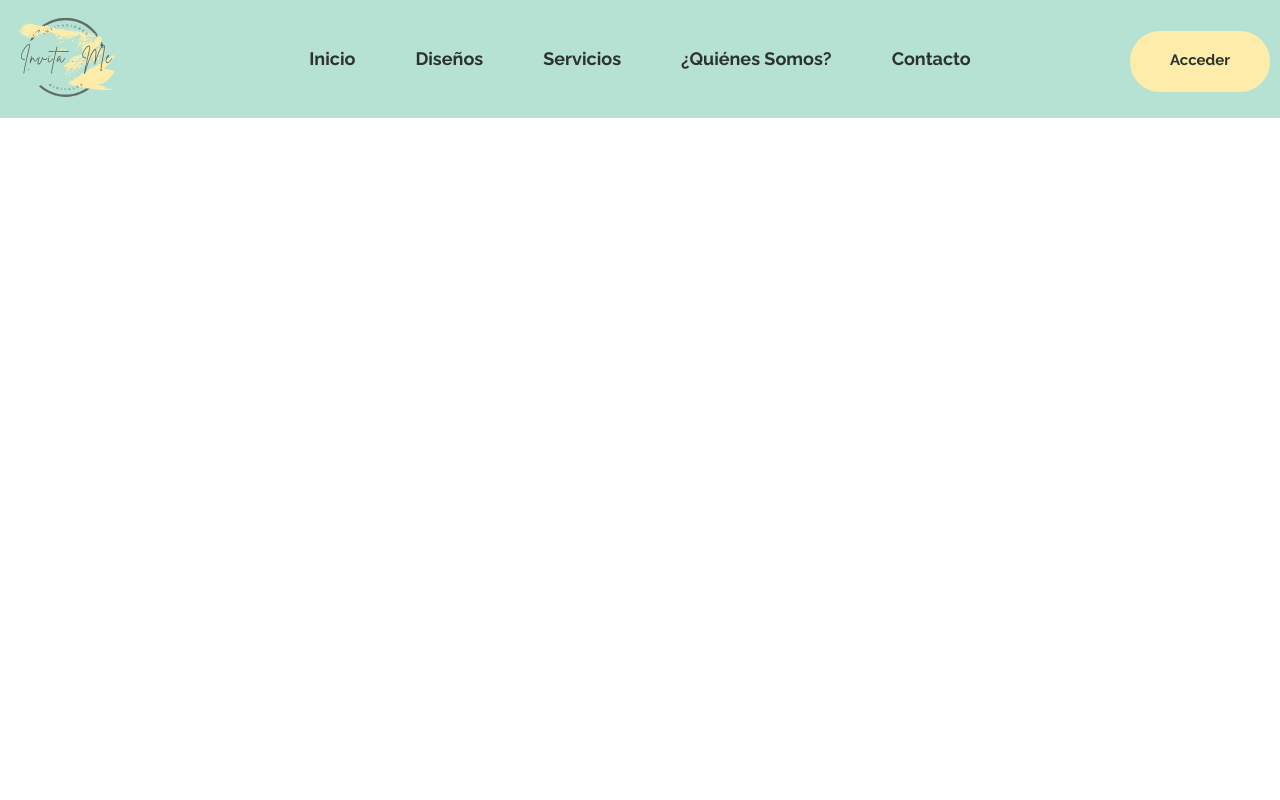
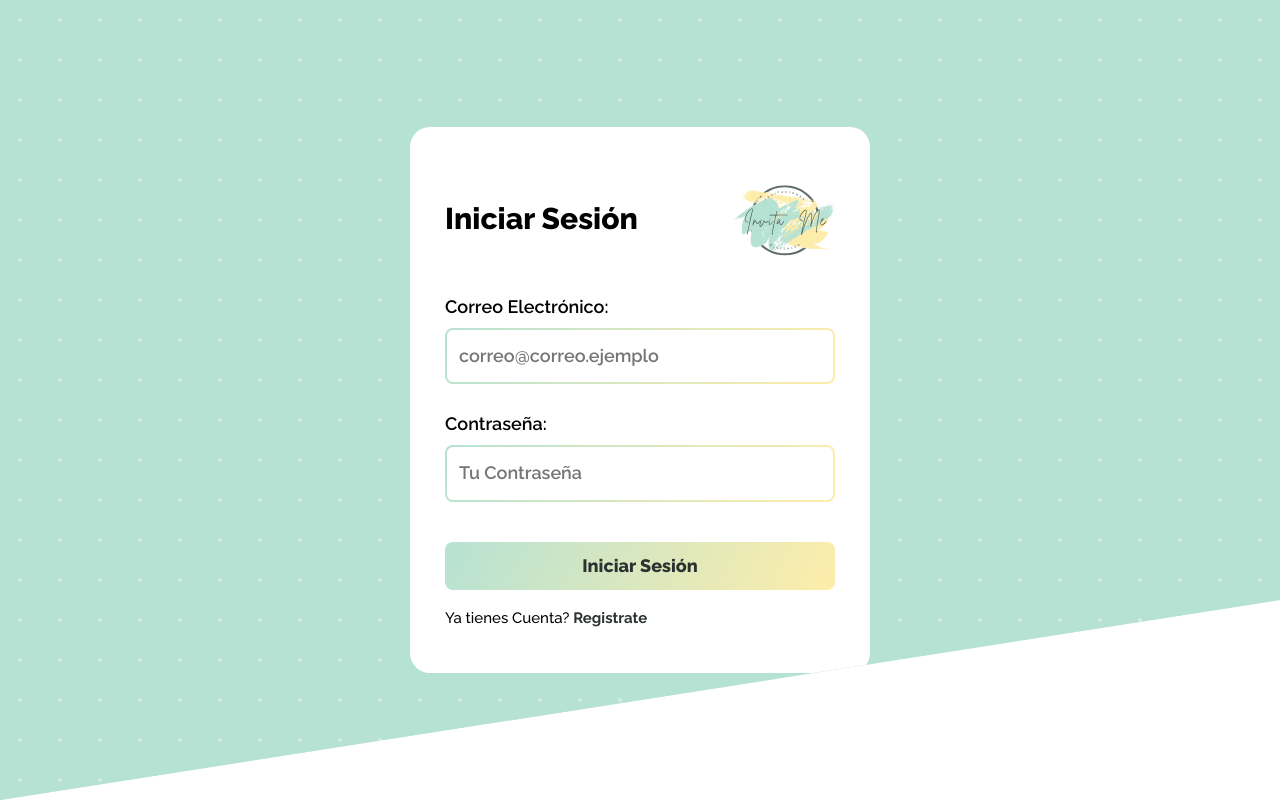
Before and after one commit to baezdev/invita.me, a plain HTML site: page pages/login.html in a window 1280 px wide. Drawn offline with Linux system fonts and the light colour scheme.

Commit message:
Add Functionality🤠: Formulario  inicio de sesion

```diff
--- a/css/index.css
+++ b/css/index.css
@@ -26,6 +26,17 @@ body {
   margin-inline: auto;
 }
 
+.page__complete {
+  width: 100%;
+  height: 100vh;
+}
+
+.center__section {
+  display: flex;
+  justify-content: center;
+  align-items: center;
+}
+
 .btn {
   background: transparent;
   padding: 2rem 4rem;
@@ -41,6 +52,37 @@ body {
 .btn-primary:hover {
   background: var(--darkGreen);
   color: var(--yellow);
+}
+
+.button {
+  background: transparent;
+  border-radius: 8px;
+  padding: 1.4rem 1rem;
+  font-size: 1.8rem;
+  font-weight: 800;
+  width: 100%;
+  border: none;
+  cursor: pointer;
+}
+
+.button__gradient {
+  background: linear-gradient(90rad, var(--mint), var(--yellow));
+  color: var(--darkGreen);
+}
+
+.button__container {
+  margin-top: 4rem;
+}
+
+.bg-clip {
+  clip-path: polygon(0 0, 100% 0, 100% 75%, 0% 100%);
+  width: 100%;
+  background-color: #b6e2d3;
+  opacity: 1;
+  background-image: radial-gradient(#d3ede4 2px, #b6e2d3 2px);
+  background-size: 40px 40px;
+  position: relative;
+  z-index: 1;
 }
 
 /* Header */
@@ -149,3 +191,75 @@ body {
 .header__title-img img {
   width: 100%;
 }
+
+/* Login and Register */
+.login__container {
+  width: 460px;
+  padding: 4.5rem 3.5rem;
+  background: #fff;
+  border-radius: 20px;
+}
+
+.login__container .login__title {
+  display: flex;
+  justify-content: space-between;
+  align-items: center;
+  margin-bottom: 3rem;
+}
+
+.login__container .login__title h3 {
+  font-size: 3rem;
+  font-weight: 800;
+}
+
+.login__container .login__title img {
+  width: 100px;
+}
+
+.login .login__input-container {
+  display: flex;
+  flex-direction: column;
+  gap: 1rem;
+  margin-bottom: 3rem;
+}
+
+.login .login__input-container label {
+  font-size: 1.8rem;
+  font-weight: 600;
+}
+
+.login .login__input-container .login__input {
+  padding: 0.2rem;
+  background: linear-gradient(90rad, var(--mint), var(--yellow));
+  border-radius: 8px;
+}
+
+.login__input input {
+  padding: 1.4rem 1rem;
+  font-size: 1.8rem;
+  font-weight: 600;
+  width: 100%;
+  border: none;
+  border-radius: 6px;
+  border: 2px solid transparent;
+}
+
+.login__input input:focus {
+  outline: none;
+  border: 2px solid var(--green);
+}
+
+.register__link {
+  margin-top: 2rem;
+}
+
+.register__link {
+  font-size: 1.5rem;
+  font-weight: 500;
+}
+
+.register__link a {
+  font-weight: 700;
+  color: var(--darkGreen);
+  text-decoration: none;
+}
--- a/pages/login.html
+++ b/pages/login.html
@@ -16,19 +16,42 @@
     <title>Invita. Me (Iniciar Sesión)</title>
   </head>
   <body>
-    <div class="navbar__container">
-      <nav class="navbar container">
-        <div class="navbar__logo-container">
-          <img src="../images/logo.svg" alt="logo" />
+    <main class="page__complete center__section bg-clip">
+      <section class="login__container">
+        <div class="login__title">
+          <h3>Iniciar Sesión</h3>
+          <img src="../images/logo.svg" alt="Logo" />
         </div>
-        <ul class="navbar__links-container"></ul>
-        <ul class="navbar__session-container">
-          <li>
-            <a class="btn btn-primary" href="#">Acceder</a>
-          </li>
-        </ul>
-      </nav>
-    </div>
-    <script src="../js/main.js"></script>
+        <form class="login">
+          <div class="login__input-container">
+            <label for=""> Correo Electrónico: </label>
+            <div class="login__input">
+              <input
+                type="text"
+                name="email"
+                placeholder="correo@correo.ejemplo"
+              />
+            </div>
+          </div>
+          <div class="login__input-container">
+            <label for=""> Contraseña: </label>
+            <div class="login__input">
+              <input
+                type="password"
+                name="password"
+                placeholder="Tu Contraseña"
+              />
+            </div>
+          </div>
+          <div class="button__container">
+            <button class="button button__gradient">Iniciar Sesión</button>
+          </div>
+          <div class="register__link">
+            <span>Ya tienes Cuenta?</span>
+            <a href="#">Registrate</a>
+          </div>
+        </form>
+      </section>
+    </main>
   </body>
 </html>
```
